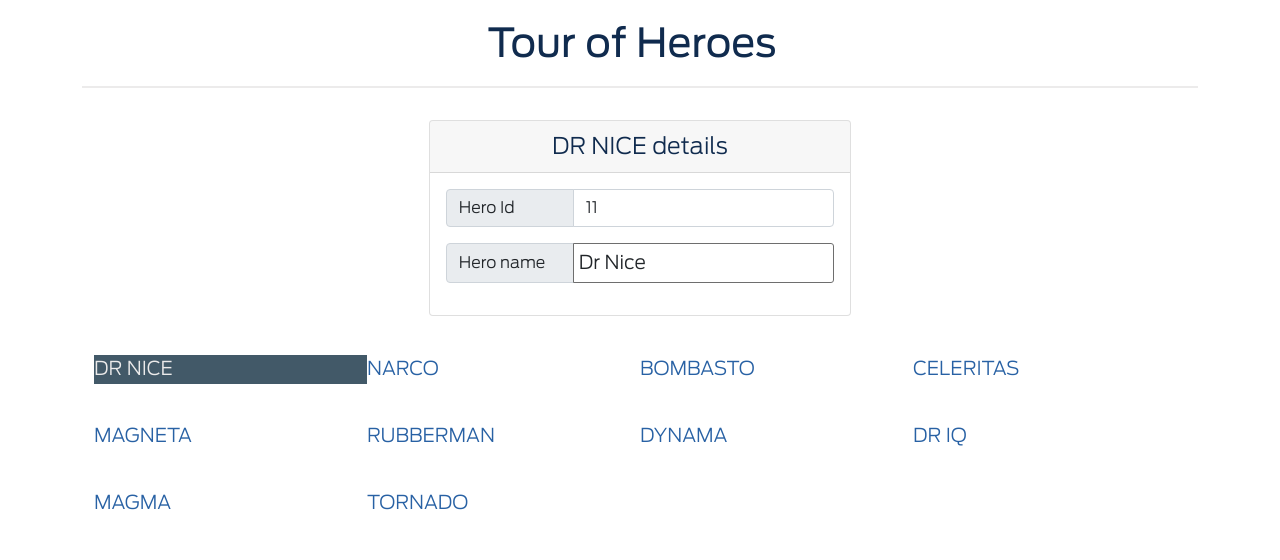
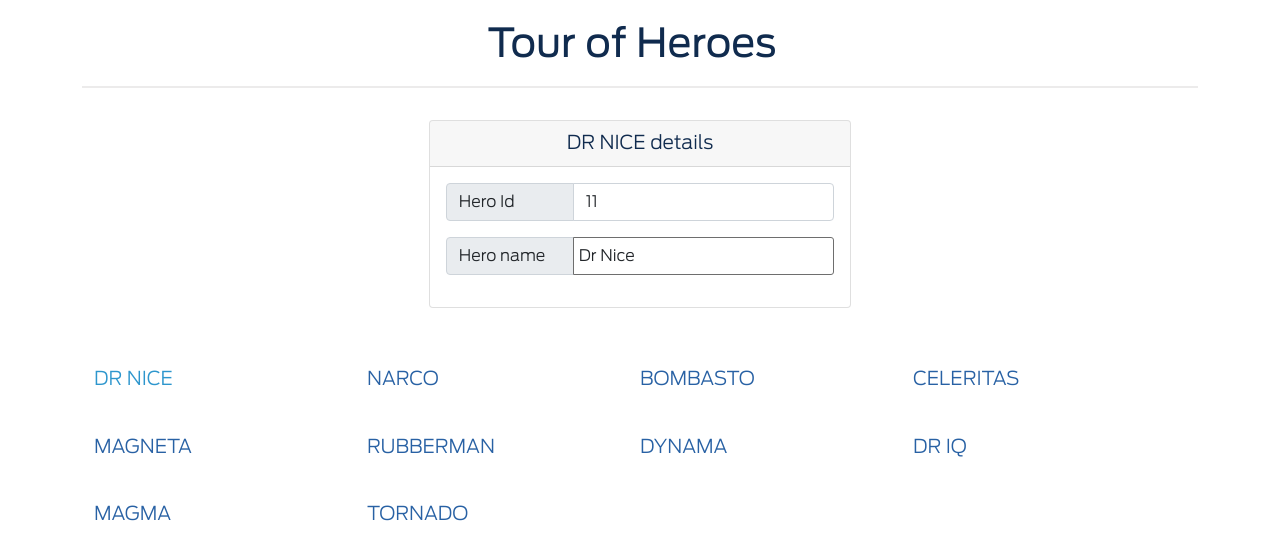
Before and after one commit to Patroklin/angular-tour-of-heroes, an Angular app: page / in a window 1280 px wide. Both pictures are taken after a click on the element "DR NICE". Shown: the top 560 px of the page. Built offline with nearby package versions, Linux system fonts and the light colour scheme.

Commit message:
Splitting heroes into heroes + heroes details.

```diff
--- a/src/app/app.module.ts
+++ b/src/app/app.module.ts
@@ -5,11 +5,13 @@ import { AppRoutingModule } from './app-routing.module';
 import { AppComponent } from './app.component';
 import { HeroesComponent } from './heroes/heroes.component';
 import {FormsModule} from "@angular/forms";
+import { HeroDetailComponent } from './hero-detail/hero-detail.component';
 
 @NgModule({
   declarations: [
     AppComponent,
-    HeroesComponent
+    HeroesComponent,
+    HeroDetailComponent
   ],
   imports: [
     BrowserModule,
--- /dev/null
+++ b/src/app/hero-detail/hero-detail.component.html
@@ -0,0 +1,16 @@
+<div class="container container__heroe-detail">
+  <div *ngIf="selectedHero" class="card">
+    <div class="card-header card-header__heroe-detail">
+      <span>{{selectedHero.name | uppercase}} details</span>
+    </div>
+    <div class="card-body">
+      <div class="input-group mb-3">
+        <span class="input-group-text input-group-text__heroe-detail">Hero Id</span>
+        <span class="form-control">{{selectedHero.id}}</span></div>
+      <div class="input-group mb-3">
+        <span class="input-group-text input-group-text__heroe-detail">Hero name</span>
+        <input type="text" class="form-control" aria-label="name" [(ngModel)]="selectedHero.name" placeholder="name">
+      </div>
+    </div>
+  </div>
+</div>
--- /dev/null
+++ b/src/app/hero-detail/hero-detail.component.scss
@@ -0,0 +1,16 @@
+@import "variables";
+
+.container__heroe-detail{
+  width: 40%;
+  margin-bottom: 3em;
+}
+
+.input-group-text__heroe-detail{
+  min-width: 128px;
+}
+
+.card-header__heroe-detail{
+  color: $ford-blue;
+  font-size: 1.2em;
+  text-align: center;
+}
--- /dev/null
+++ b/src/app/hero-detail/hero-detail.component.ts
@@ -0,0 +1,18 @@
+import {Component, Input, OnInit} from '@angular/core';
+import {Hero} from "../hero";
+
+@Component({
+  selector: 'app-hero-detail',
+  templateUrl: './hero-detail.component.html',
+  styleUrls: ['./hero-detail.component.scss']
+})
+export class HeroDetailComponent implements OnInit {
+
+  @Input() selectedHero?: Hero;
+
+  constructor() { }
+
+  ngOnInit(): void {
+  }
+
+}
--- a/src/app/heroes/heroes.component.html
+++ b/src/app/heroes/heroes.component.html
@@ -1,22 +1,7 @@
-<div class="container container__heroe">
-  <div *ngIf="selectedHero" class="card card__heroe">
-    <div class="card-header card-header__heroe--ford-blue">
-      <span>{{selectedHero.name | uppercase}} details</span>
-    </div>
-    <div class="card-body">
-      <div class="input-group mb-3">
-        <span class="input-group-text input-group-text__heroe">Hero Id</span>
-        <span class="form-control">{{selectedHero.id}}</span></div>
-      <div class="input-group mb-3">
-        <span class="input-group-text input-group-text__heroe">Hero name</span>
-        <input type="text" class="form-control" aria-label="name" [(ngModel)]="selectedHero.name" placeholder="name">
-      </div>
-    </div>
-  </div>
-</div>
+<app-hero-detail [selectedHero]="selectedHero"></app-hero-detail>
 <div class="container container__heroes">
-  <div class="col-3 card__heroe card__heroe--ford-blue" *ngFor="let hero of heroes" (click)="onSelect(hero)"
-  [class.card__heroe--selected]="hero === selectedHero">
+  <div class="col-3 card__heroes card__heroes--ford-blue" *ngFor="let hero of heroes" (click)="onSelect(hero)"
+       [class.card__heroes--selected]="hero === selectedHero">
     {{hero.name | uppercase}}
   </div>
 </div>
--- a/src/app/heroes/heroes.component.scss
+++ b/src/app/heroes/heroes.component.scss
@@ -1,14 +1,4 @@
 @import "variables";
-
-.card-header__heroe--ford-blue{
-  color: $ford-blue;
-  font-size: 1.2em;
-  text-align: center;
-}
-
-.input-group-text__heroe{
-  min-width: 128px;
-}
 
 .container__heroes{
   display: flex;
@@ -16,18 +6,7 @@
   align-content: space-between;
 }
 
-.container__heroe{
- width: 40%;
-}
-
-
-.list-group-item__heroe{
-  color: $uniting-blue;
-  font-size: 125%;
-  margin: 0.5em;
-}
-
-.card__heroe {
+.card__heroes {
   margin-top: 0.5em;
   margin-bottom: 1.5em;
   font-size: 1.2em;
@@ -41,8 +20,8 @@
   &--ford-blue {
     color: $uniting-blue;
   }
+
   &--selected {
-    color: $line-mid-gray;
-    background: $dark-gray;
+    color: $textInfo;
   }
 }
```
Also changed, not shown: 1 other file (tests, documents, lock files or other folders).
